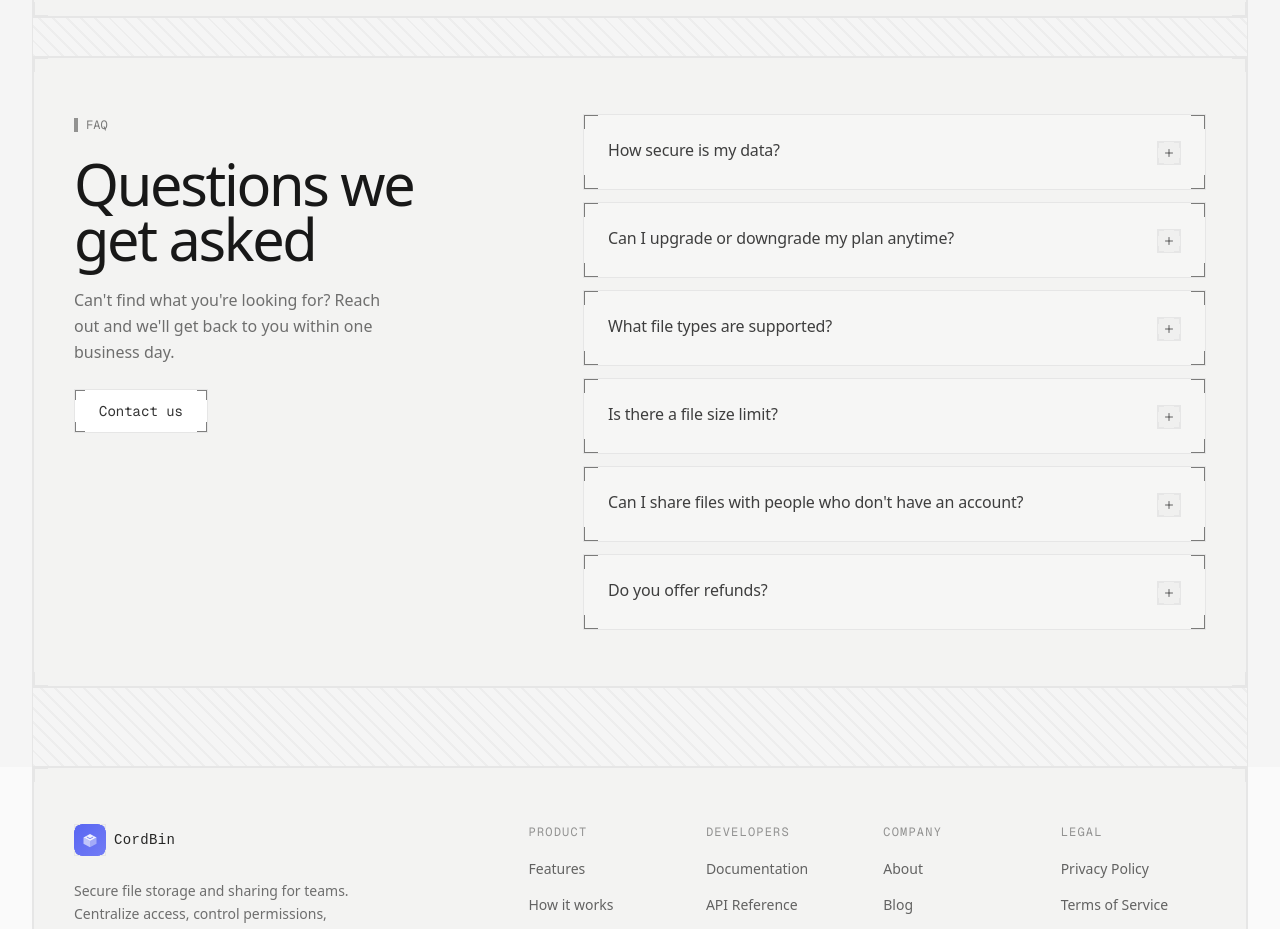
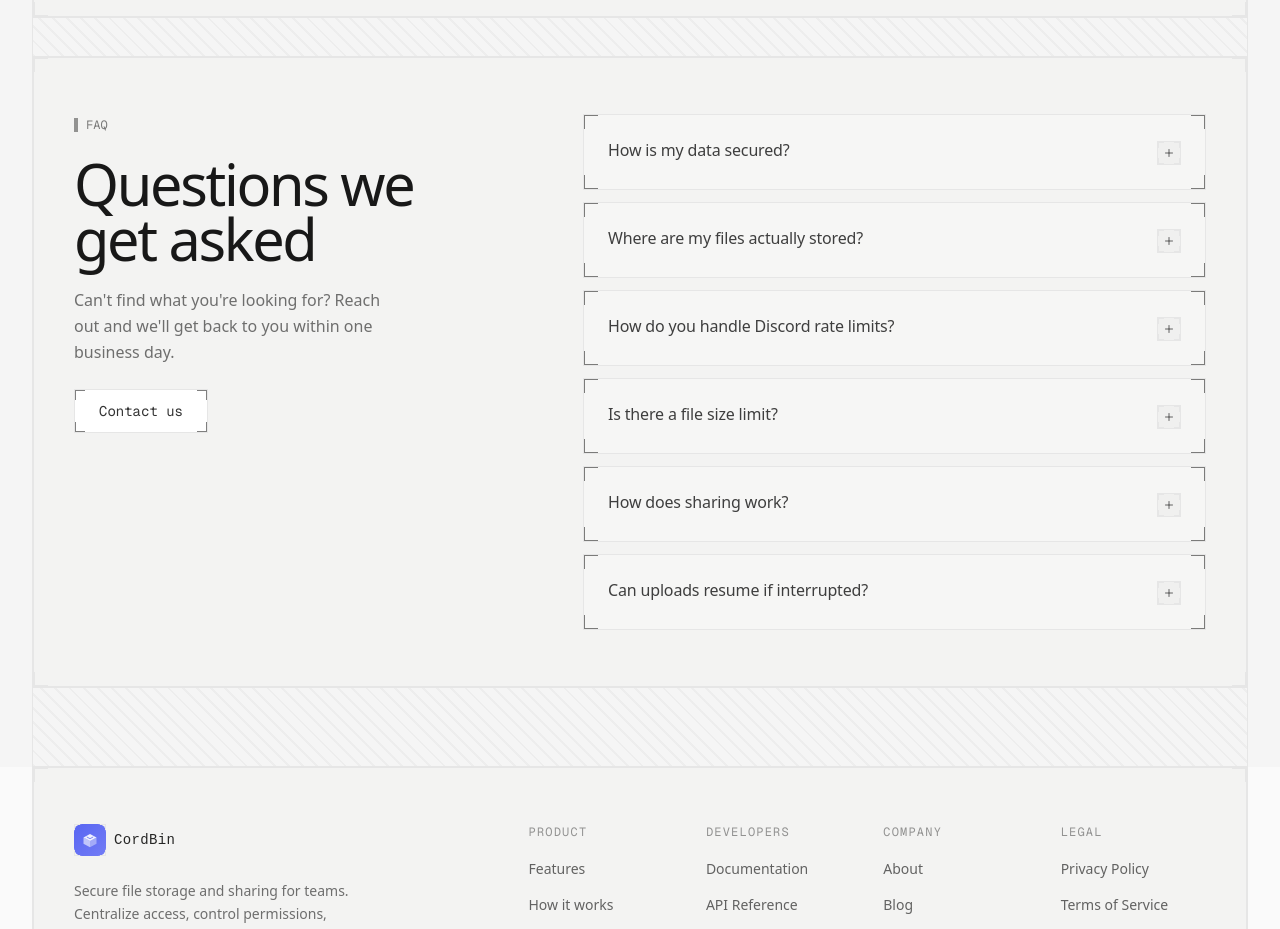
Before and after one commit to L3NNX/CordBin, a React (Vite) app in the folder frontend/: page / in a window 1280 px wide. Shown: the part 3858-4787 px from the top of the page. Built offline with nearby package versions, Linux system fonts and the light colour scheme; no server answers; a web font is replaced by a local one.

Commit message:
feat:content change to match according vision

```diff
--- a/frontend/src/components/layout/FAQ.jsx
+++ b/frontend/src/components/layout/FAQ.jsx
@@ -5,34 +5,34 @@
 
 const faqs = [
   {
-    question: "How secure is my data?",
+    question: "How is my data secured?",
     answer:
-      "We use bank-level 256-bit encryption for all files. Your data is encrypted both in transit and at rest. We never access your files without your permission.",
+      "All objects are encrypted client-side using AES-256-GCM before being uploaded. Discord only stores encrypted chunks. Decryption occurs only during authorized retrieval.",
   },
   {
-    question: "Can I upgrade or downgrade my plan anytime?",
+    question: "Where are my files actually stored?",
     answer:
-      "Yes! You can change your plan at any time. If you upgrade, you'll be charged the prorated difference. If you downgrade, the credit will be applied to your next billing cycle.",
+      "Objects are distributed across private Discord channels. Metadata is stored separately in MongoDB, allowing secure reassembly without exposing raw storage structure.",
   },
   {
-    question: "What file types are supported?",
+    question: "How do you handle Discord rate limits?",
     answer:
-      "We support all file types including documents, images, videos, audio files, archives, and more. There are no restrictions on file types.",
+      "CordBin tracks global and per-route rate limits in real time, distributing uploads across multiple channels and automatically retrying when necessary to prevent API bans.",
   },
   {
     question: "Is there a file size limit?",
     answer:
-      "Free users can upload files up to 2GB each. Pro and Enterprise users have no file size limits.",
+      "Files are split into encrypted chunks to comply with Discord limits. There is no hard object size restriction, but practical limits depend on your storage tier and channel pool configuration.",
   },
   {
-    question: "Can I share files with people who don't have an account?",
+    question: "How does sharing work?",
     answer:
-      "Absolutely! You can generate secure sharing links that anyone can access, regardless of whether they have an account.",
+      "Access tokens are generated per object. Tokens can be time-limited and revoked at any time. Shared users never see internal Discord URLs or chunk metadata.",
   },
   {
-    question: "Do you offer refunds?",
+    question: "Can uploads resume if interrupted?",
     answer:
-      "Yes, we offer a 30-day money-back guarantee for all paid plans. If you're not satisfied, we'll refund your payment in full.",
+      "Yes. Upload progress is tracked per chunk. If a transfer is interrupted, only remaining encrypted chunks are uploaded.",
   },
 ];
 
```
